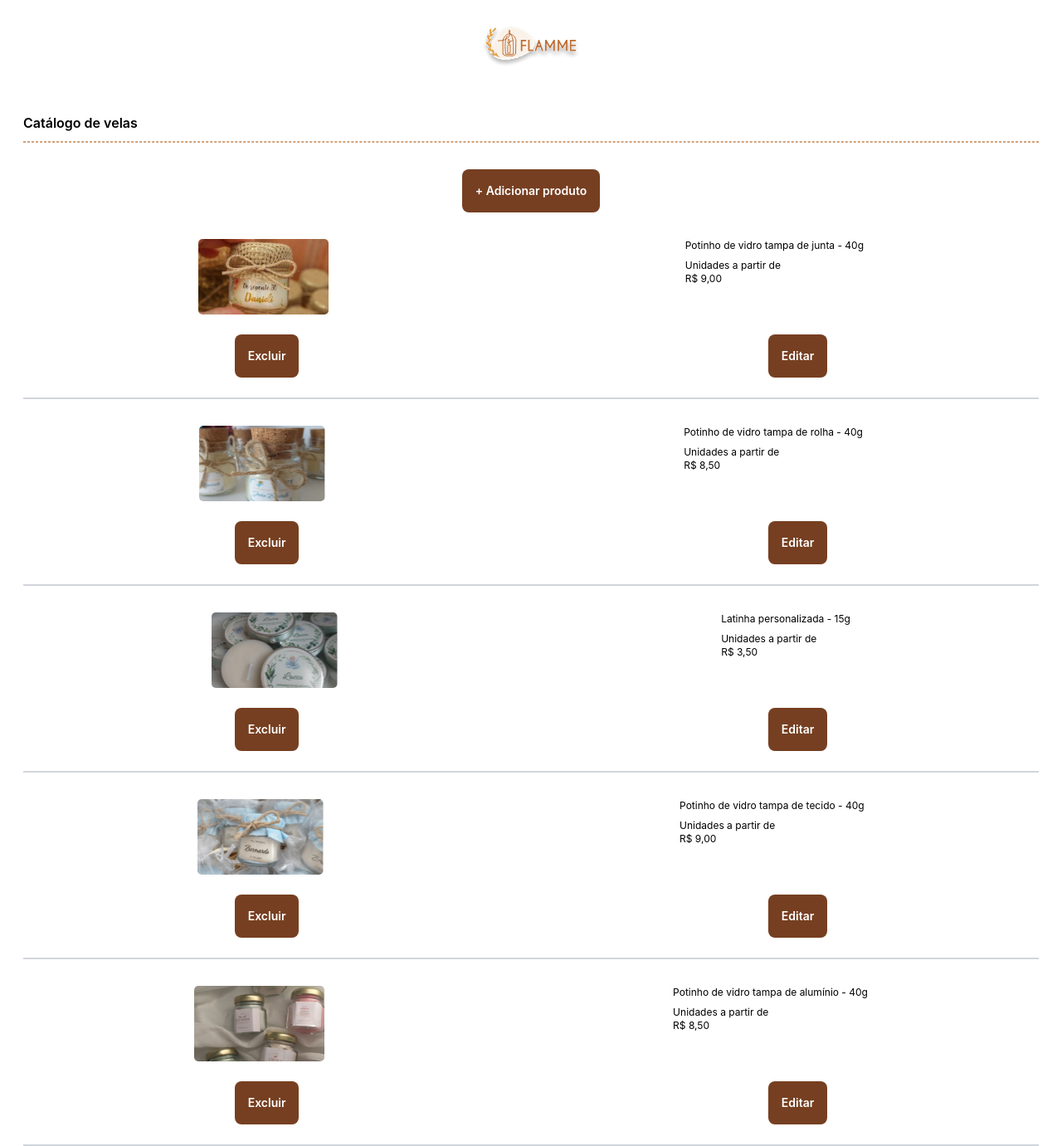
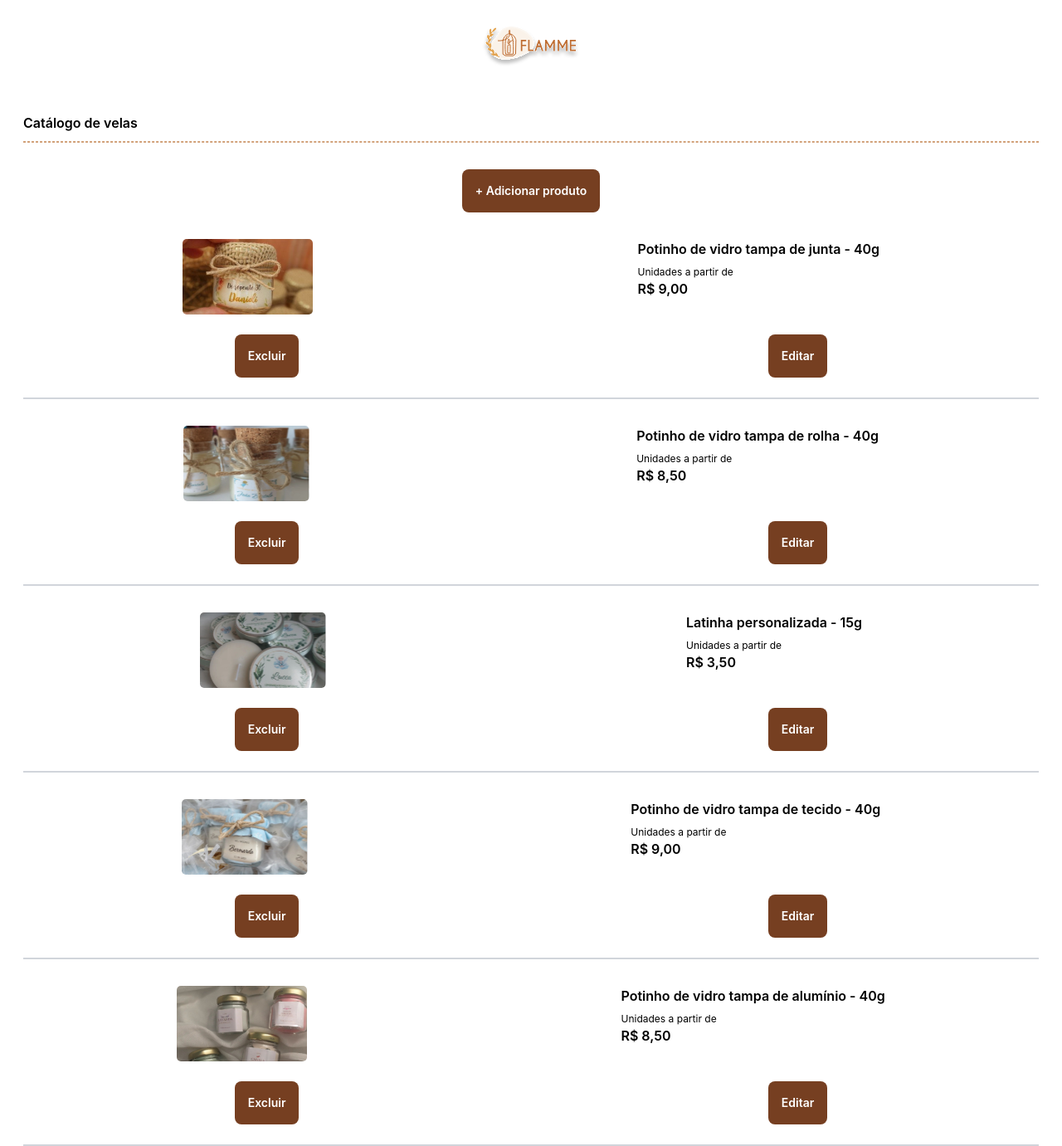
Before and after one commit to ICEI-PUC-Minas-PMV-ADS/pmv-ads-2024-1-e5-proj-empext-t5-flamme, a React (Vite) app in the folder flamme-web/: page / in a window 1280 px wide. Shown: the whole page at 83% size. Built offline with nearby package versions, Linux system fonts and the light colour scheme.

Commit message:
ajustando detalhes do produto

```diff
--- a/flamme-web/src/screens/catalog/index.tsx
+++ b/flamme-web/src/screens/catalog/index.tsx
@@ -38,11 +38,11 @@ function Catalog() {
           </div>
 
           <div className="ml-2">
-            <Text text="Potinho de vidro tampa de junta - 40g" />
+            <SectionTitle text="Potinho de vidro tampa de junta - 40g" />
 
             <div className="mt-2">
               <Text text="Unidades a partir de" />
-              <Text text="R$ 9,00" />
+              <SectionTitle text="R$ 9,00" />
             </div>
           </div>
         </div>
@@ -60,11 +60,11 @@ function Catalog() {
           </div>
 
           <div className="ml-2">
-            <Text text="Potinho de vidro tampa de rolha - 40g" />
+            <SectionTitle text="Potinho de vidro tampa de rolha - 40g" />
 
             <div className="mt-2">
               <Text text="Unidades a partir de" />
-              <Text text="R$ 8,50" />
+              <SectionTitle text="R$ 8,50" />
             </div>
           </div>
         </div>
@@ -82,11 +82,11 @@ function Catalog() {
           </div>
 
           <div className="ml-2">
-            <Text text="Latinha personalizada - 15g" />
+            <SectionTitle text="Latinha personalizada - 15g" />
 
             <div className="mt-2">
               <Text text="Unidades a partir de" />
-              <Text text="R$ 3,50" />
+              <SectionTitle text="R$ 3,50" />
             </div>
           </div>
         </div>
@@ -104,11 +104,11 @@ function Catalog() {
           </div>
 
           <div className="ml-2">
-            <Text text="Potinho de vidro tampa de tecido - 40g" />
+            <SectionTitle text="Potinho de vidro tampa de tecido - 40g" />
 
             <div className="mt-2">
               <Text text="Unidades a partir de" />
-              <Text text="R$ 9,00" />
+              <SectionTitle text="R$ 9,00" />
             </div>
           </div>
         </div>
@@ -126,11 +126,11 @@ function Catalog() {
           </div>
 
           <div className="ml-2">
-            <Text text="Potinho de vidro tampa de alumínio - 40g" />
+            <SectionTitle text="Potinho de vidro tampa de alumínio - 40g" />
 
             <div className="mt-2">
               <Text text="Unidades a partir de" />
-              <Text text="R$ 8,50" />
+              <SectionTitle text="R$ 8,50" />
             </div>
           </div>
         </div>
```
